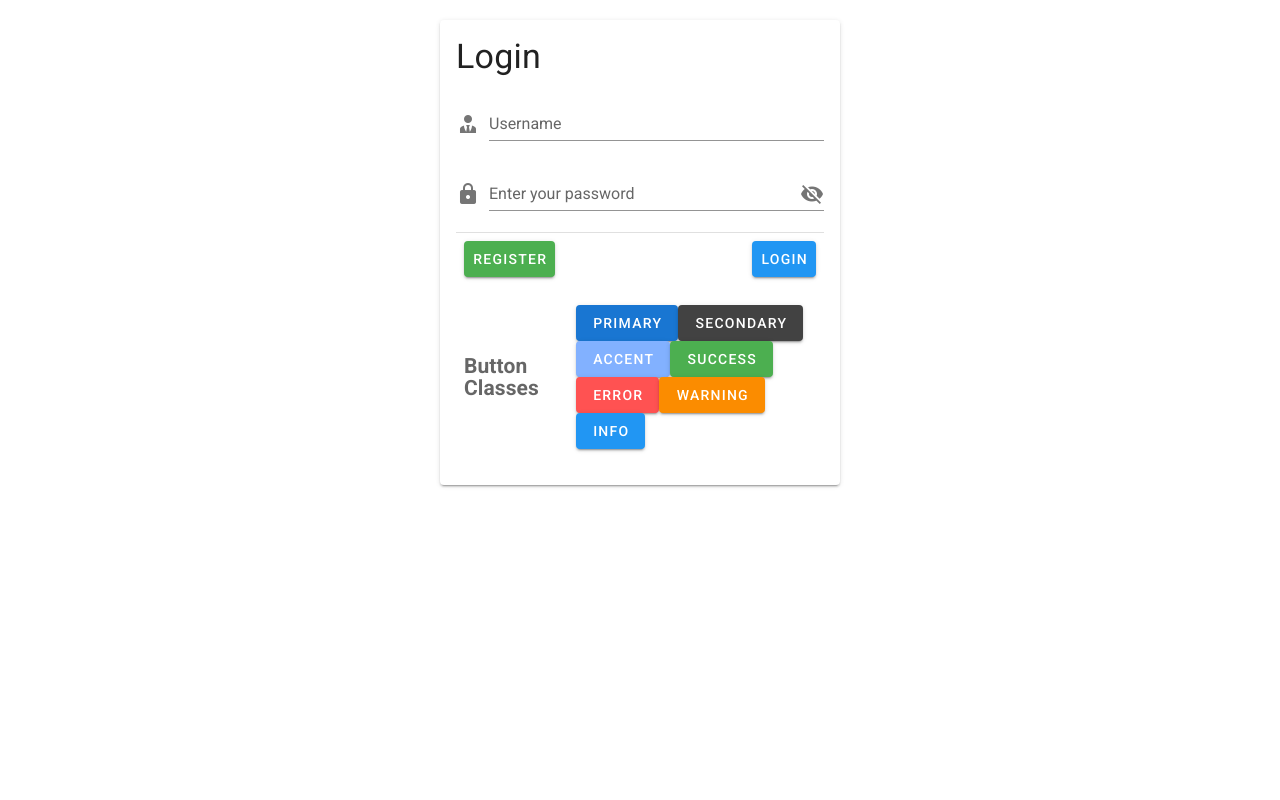
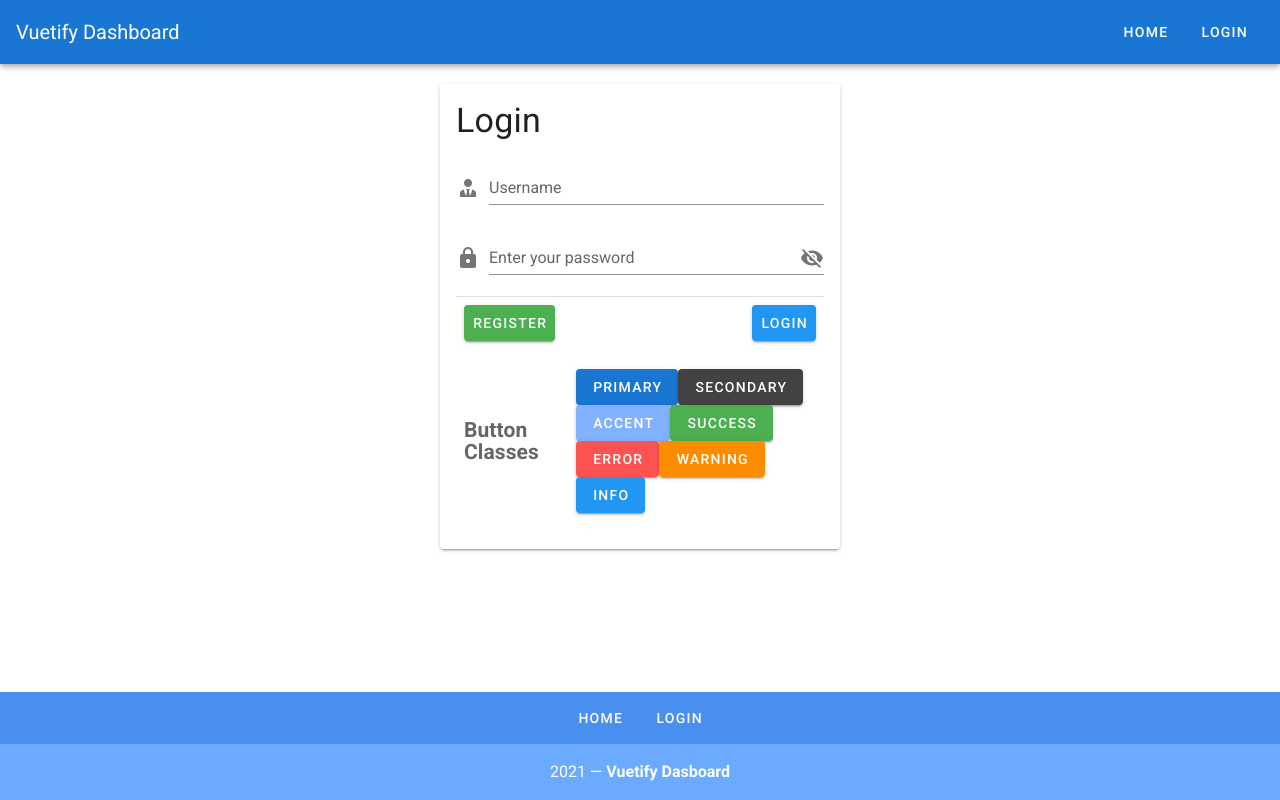
Before and after one commit to ZenMnky/vue-mastery-beautify-with-vuetify, a Vue app: page / in a window 1280 px wide. Built offline with nearby package versions, Linux system fonts and the light colour scheme.

Commit message:
end of Components pt 1

```diff
--- a/src/App.vue
+++ b/src/App.vue
@@ -1,5 +1,14 @@
 <template>
   <v-app>
+    <v-app-bar app color="primary" dark>
+      <v-toolbar-title>
+        Vuetify Dashboard
+      </v-toolbar-title>
+      <v-spacer></v-spacer>
+      <v-btn text rounded>Home</v-btn>
+      <v-btn text rounded>Login</v-btn>
+    </v-app-bar>
+    <v-main>
       <v-card width="400" class="mx-auto mt-5">
         <v-card-title primary-title>
           <h1 class="display-1">Login</h1>
@@ -43,6 +52,24 @@
           </v-form>
         </v-card-text>
       </v-card>
+    </v-main>
+    <v-footer color="primary lighten-1" padless>
+      <v-row justify="center" no-gutters>
+        <v-btn
+          v-for="link in links"
+          :key="link"
+          color="white"
+          text
+          rounded
+          class="my-2"
+        >
+          {{ link }}
+        </v-btn>
+        <v-col class="primary lighten-2 py-4 text-center white--text" cols="12">
+          {{ new Date().getFullYear() }} — <strong>Vuetify Dasboard</strong>
+        </v-col>
+      </v-row>
+    </v-footer>
   </v-app>
 </template>
 
@@ -54,6 +81,7 @@
 
   data: () => ({
     showPassword: false,
+    links: ['Home', 'Login'],
   }),
 };
 </script>
```
Lines whose indentation alone changed are shown as unchanged.
